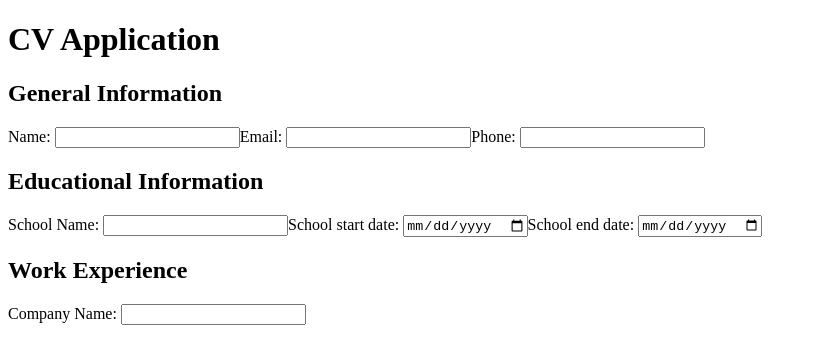
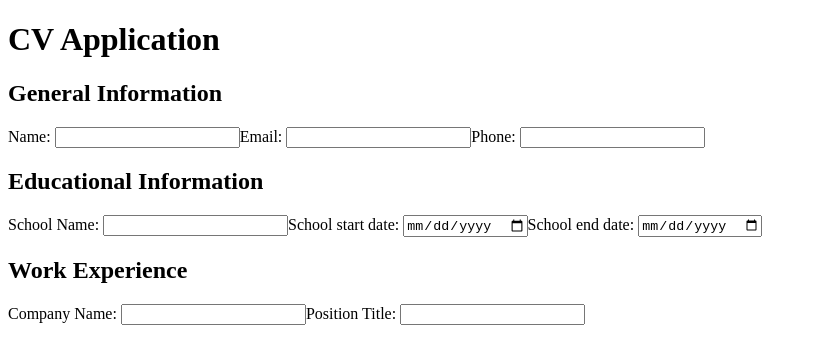
Before and after one commit to devritra/cv-application-odin, a React (Vite) app: page / in a window 1280 px wide. Shown: the top 364 px of the page, without its empty margins (0-817 px from the left). Built offline with nearby package versions, Linux system fonts and the light colour scheme.

Commit message:
feat: create PositionTitle component

```diff
--- a/src/components/FormHolder.jsx
+++ b/src/components/FormHolder.jsx
@@ -5,6 +5,7 @@ import { SchoolNameInput } from "./SchoolNameInput"
 import { SchoolStartDateInput } from "./SchoolStartDateInput"
 import { SchoolEndDateInput } from "./SchoolEndDate"
 import { CompanyNameInput } from "./CompanyNameInput"
+import { PositionTitleInput } from "./PositionTitle"
 export function FormHolder(
     {
         name,
@@ -14,6 +15,7 @@ export function FormHolder(
         schoolStartDate,
         schoolEndDate,
         companyName,
+        positionTitle,
         handleNameInputChanges,
         handleEmailInputChanges,
         handlePhoneInputChanges,
@@ -21,6 +23,7 @@ export function FormHolder(
         handleSchoolStartDateInputChanges,
         handleSchoolEndDateInputChanges,
         handleCompanyNameInputChanges,
+        handlePositionTitleInputChanges
     }
 ){
     return(
@@ -56,6 +59,10 @@ export function FormHolder(
                 companyName={companyName}
                 handleCompanyNameInputChanges={handleCompanyNameInputChanges}
             />
+            <PositionTitleInput
+                positionTitle={positionTitle}
+                handlePositionTitleInputChanges={handlePositionTitleInputChanges}
+            />
         </>
     )
 }
--- a/src/components/MainPage.jsx
+++ b/src/components/MainPage.jsx
@@ -9,7 +9,8 @@ export function MainPage(){
         'School Name': '',
         'School start date': '',
         'School end date': '',
-        'Company Name': ''
+        'Company Name': '',
+        'Position Title': ''
     }
     const [cvObj, setCvObj] = useState(cvTemplate);
     const handleNameInputChanges = (e) => {
@@ -33,6 +34,9 @@ export function MainPage(){
     const handleCompanyNameInputChanges = (e) => {
         setCvObj({...cvObj, 'Company Name': e.target.value})
     }
+    const handlePositionTitleInputChanges = (e) => {
+        setCvObj({...cvObj, 'Position Title': e.target.value})
+    }
     console.log(cvObj);
 
     return(
@@ -46,6 +50,7 @@ export function MainPage(){
                 schoolStartDate={cvObj['School start date']}
                 schoolEndDate={cvObj['School end date']}
                 companyName={cvObj['Company Name']}
+                positionTitle={cvObj['Position Title']}
                 handleNameInputChanges={handleNameInputChanges}
                 handleEmailInputChanges={handleEmailInputChanges}
                 handlePhoneInputChanges={handlePhoneInputChanges}
@@ -53,6 +58,7 @@ export function MainPage(){
                 handleSchoolStartDateInputChanges={handleSchoolStartDateInputChanges}
                 handleSchoolEndDateInputChanges={handleSchoolEndDateInputChanges}
                 handleCompanyNameInputChanges={handleCompanyNameInputChanges}
+                handlePositionTitleInputChanges={handlePositionTitleInputChanges}
             />
         </>
     )
--- /dev/null
+++ b/src/components/PositionTitle.jsx
@@ -0,0 +1,13 @@
+export function PositionTitleInput({positionTitle,handlePositionTitleInputChanges}){
+    return (
+        <>
+            <label htmlFor="positionTitleInput">Position Title: </label>
+            <input
+                type="text"
+                id="positionTitleInput"
+                value={positionTitle}
+                onChange={handlePositionTitleInputChanges}
+            />
+        </>
+    )
+}
```
